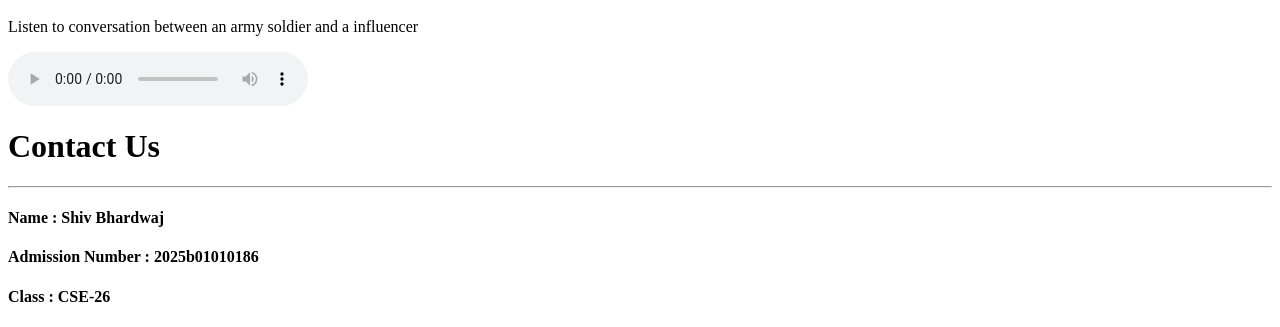
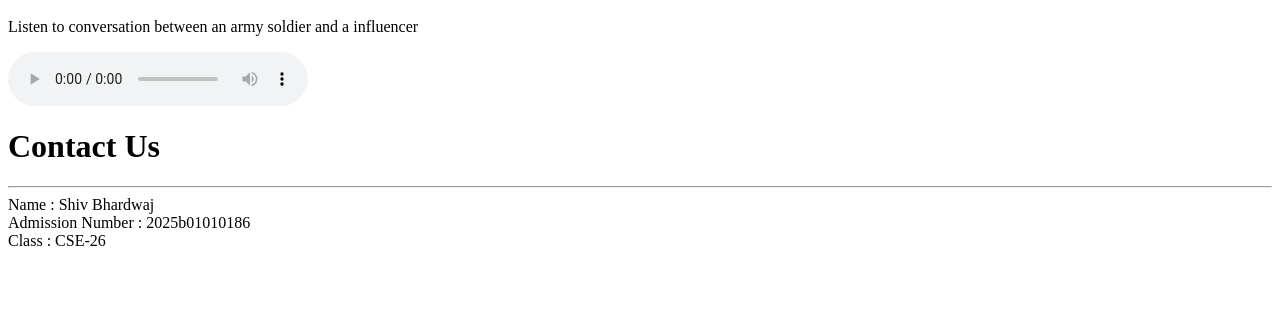
Before and after one commit to Shiv1197/Shiv-s-Repo, a plain HTML site: page webpage.html in a window 1280 px wide. Shown: the part 1534-1861 px from the top of the page. After the commit the page ends 1792 px from the top, so only its background shows below. Drawn offline with Linux system fonts and the light colour scheme.

Commit message:
my first commit

```diff
--- a/webpage.html
+++ b/webpage.html
@@ -36,9 +36,9 @@
     <audio src="Border Wars, India vs China, Grenades & Nuclear Strategy  Col. Shivender Kanwar  FO382 Raj Shamani.mp3" controls width="100" height="300"></audio>
     <h1>Contact Us</h1>
     <hr>
-    <footer><h4>Name : Shiv Bhardwaj</h4></footer>
-    <footer><h4>Admission Number : 2025b01010186</h4></footer>
-     <footer><h4>Class : CSE-26</h4></footer>
+    <footer>Name : Shiv Bhardwaj</footer>
+    <footer>Admission Number : 2025b01010186</footer>
+     <footer>Class : CSE-26</footer>
 
 </body>
 </html>
```
Also changed, not shown: Timetable.html (+3 -0 lines), experiment 1.html (+3 -0 lines).
